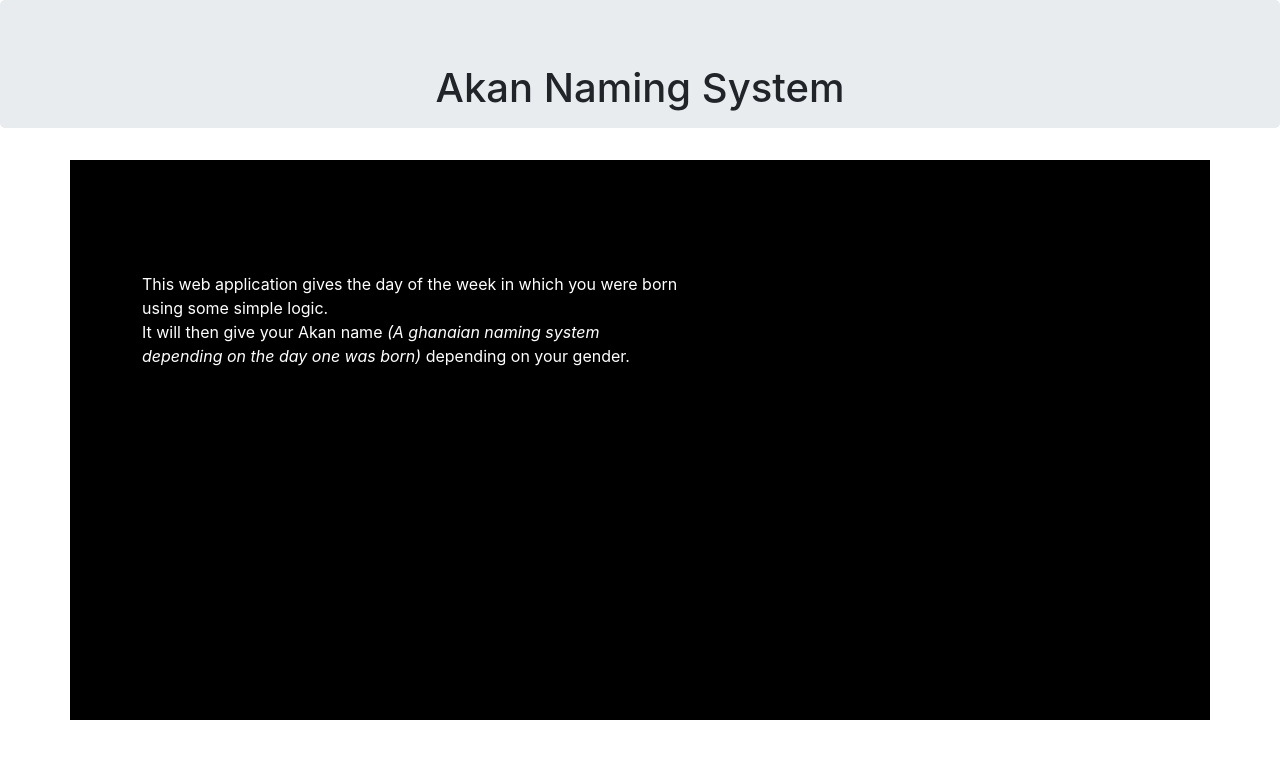
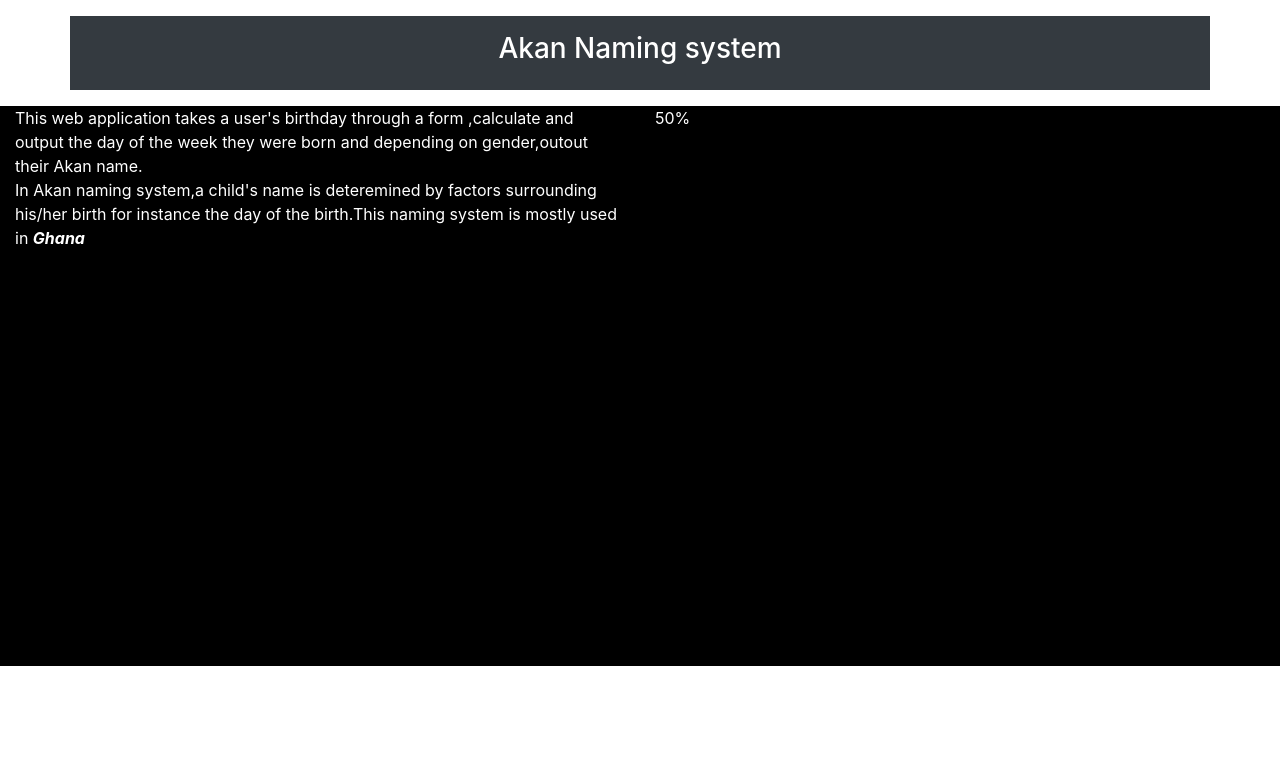
Before and after one commit to Lomemoraine/Week2IP, a plain HTML site: page index.html in a window 1280 px wide. Drawn offline with nearby package versions, Linux system fonts and the light colour scheme.

Commit message:
undo some content and redo it

```diff
--- a/index.html
+++ b/index.html
@@ -1,7 +1,7 @@
 <!doctype html>
 <html lang="en">
   <head>
-    <title>Akan Naming System</title>
+    <title>Title</title>
     <!-- Required meta tags -->
     <meta charset="utf-8">
     <meta name="viewport" content="width=device-width, initial-scale=1, shrink-to-fit=no">
@@ -9,27 +9,27 @@
     <!-- Bootstrap CSS -->
     <link rel="stylesheet" href="https://stackpath.bootstrapcdn.com/bootstrap/4.3.1/css/bootstrap.min.css" integrity="sha384-ggOyR0iXCbMQv3Xipma34MD+dH/1fQ784/j6cY/iJTQUOhcWr7x9JvoRxT2MZw1T" crossorigin="anonymous">
     <link rel="stylesheet" href="css/index.css">
-  </head>
+</head>
   <body>
+    <div class="container p-3 my-3 bg-dark text-white text-center">
+         <h3>Akan Naming system</h3>
+    </div>
+    <div class="container-fluid">
 
-      <div style="height: 2vh;" class="jumbotron text-center">
-        <h1>Akan Naming System</h1>
-      </div>
-      <div class="container">
-          <div class="row landing">
-            <div class="col-md-6 paragraph">
-                <p>This web application gives the day of the week in which you were born using some simple logic. <br>
-                  It will then give your Akan name <em>(A ghanaian naming system depending on the day one was born) </em>depending on your gender.</p>
-            </div>
-            <div class="col-md-6"></div>
-          </div>
-      </div>
+        <div class="row">
+          <div class="col-md-6" style="background-color:black; height: 70vh; color: white;" >
+              <p>This web application takes a user's birthday through a form ,calculate  and output the day of the week they were born and depending on gender,outout their Akan name. <br>
+                 In Akan naming system,a child's name is deteremined by factors surrounding his/her birth for instance the day of the birth.This naming system is mostly used in <strong><em>Ghana</em></strong>
+            </p>
+        </div>
+          <div class="col-md-6" style="background-color:black; height: 70vh; color: white;">50%</div>
+        </div>
 
     <!-- Optional JavaScript -->
     <!-- jQuery first, then Popper.js, then Bootstrap JS -->
     <script src="https://code.jquery.com/jquery-3.3.1.slim.min.js" integrity="sha384-q8i/X+965DzO0rT7abK41JStQIAqVgRVzpbzo5smXKp4YfRvH+8abtTE1Pi6jizo" crossorigin="anonymous"></script>
     <script src="https://cdnjs.cloudflare.com/ajax/libs/popper.js/1.14.7/umd/popper.min.js" integrity="sha384-UO2eT0CpHqdSJQ6hJty5KVphtPhzWj9WO1clHTMGa3JDZwrnQq4sF86dIHNDz0W1" crossorigin="anonymous"></script>
+    <script src="https://stackpath.bootstrapcdn.com/bootstrap/4.3.1/js/bootstrap.min.js" integrity="sha384-JjSmVgyd0p3pXB1rRibZUAYoIIy6OrQ6VrjIEaFf/nJGzIxFDsf4x0xIM+B07jRM" crossorigin="anonymous"></script>
     <script src="index.js"></script>
-    <script src="https://stackpath.bootstrapcdn.com/bootstrap/4.3.1/js/bootstrap.min.js" integrity="sha384-JjSmVgyd0p3pXB1rRibZUAYoIIy6OrQ6VrjIEaFf/nJGzIxFDsf4x0xIM+B07jRM" crossorigin="anonymous"></script>
-  </body>
+</body>
 </html>
```
